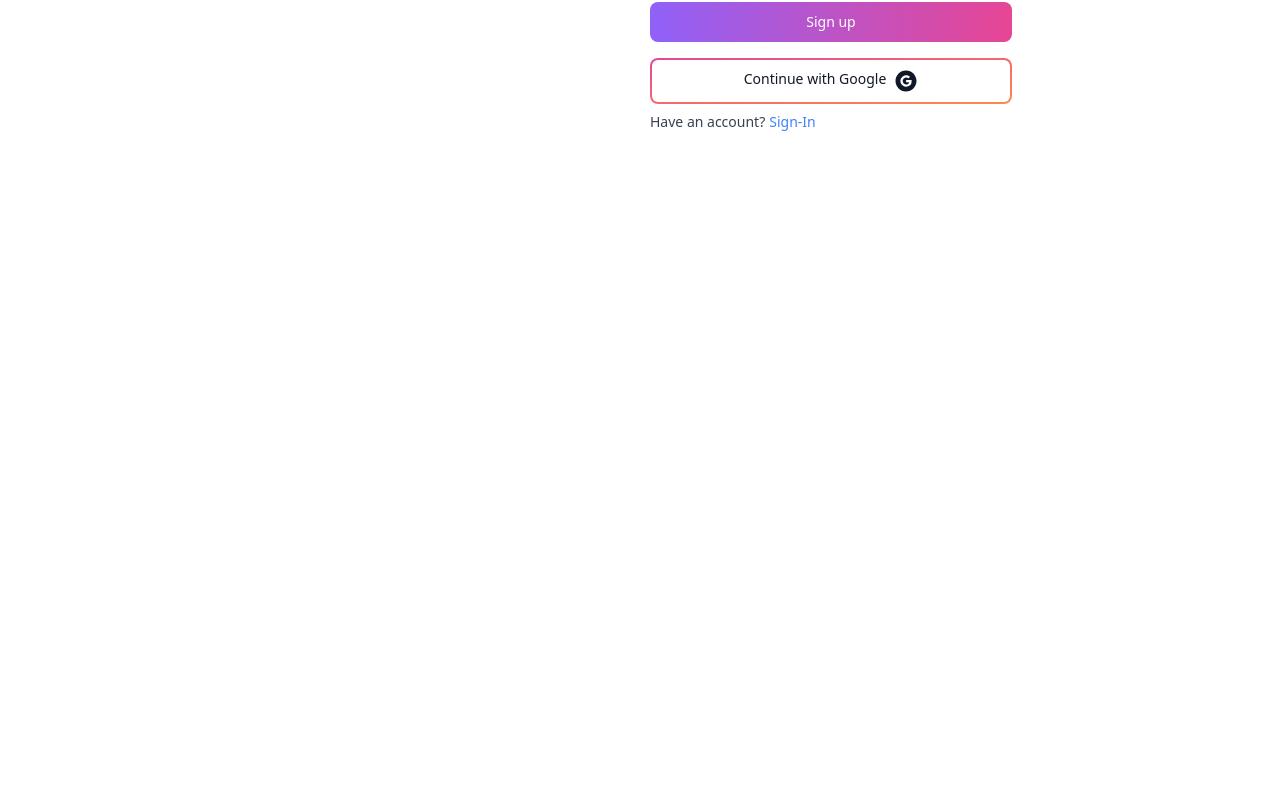
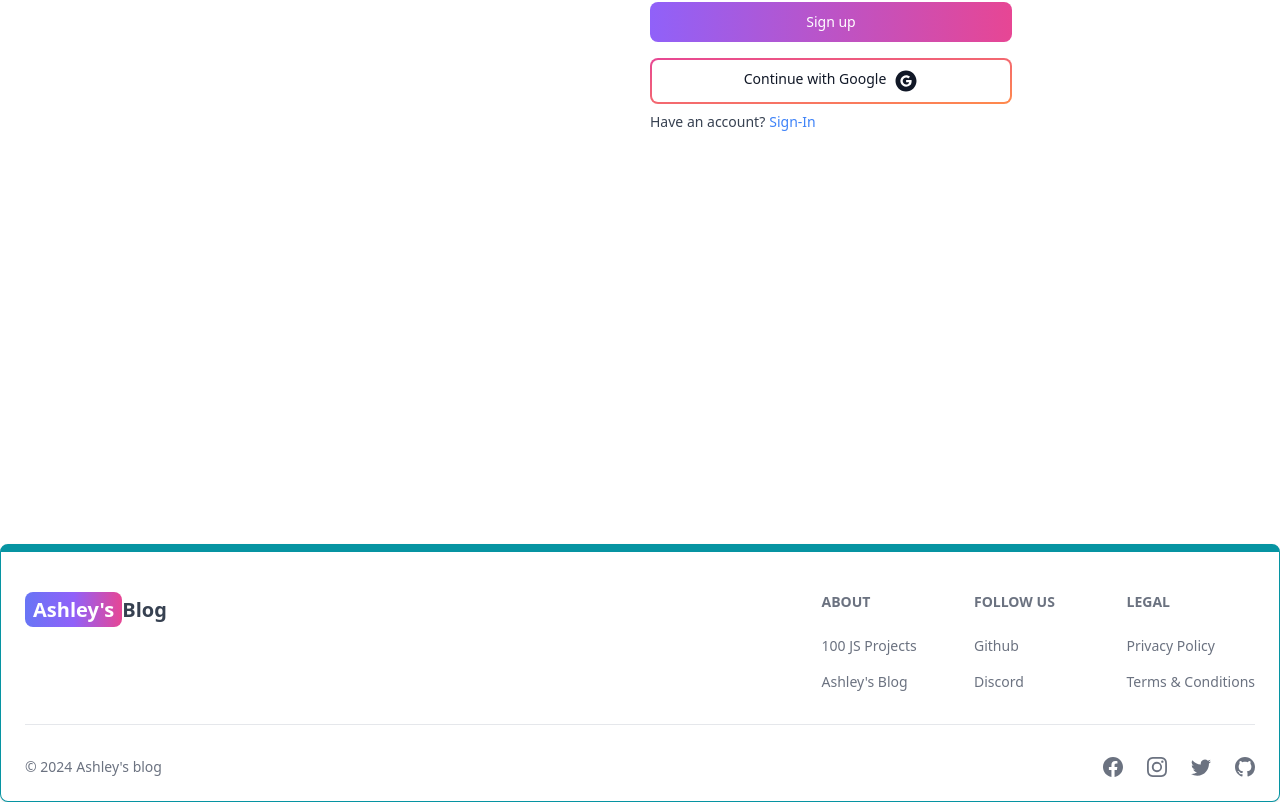
Before and after one commit to amansharma241/MERN-Blog, a React (Vite) app in the folder client/: page /signup in a window 1280 px wide. Shown: the part 400-1202 px from the top of the page. Before the commit the page ends 944 px from the top, so only its background shows below. Built offline with nearby package versions, Linux system fonts and the light colour scheme; no server answers.

Commit message:
Updated profile page UI

```diff
--- a/client/src/App.jsx
+++ b/client/src/App.jsx
@@ -24,7 +24,7 @@ export default function App() {
         <Route path="/projects" element={<Projects />} />
         <Route path="/signup" element={<SignUp/>} />
       </Routes>
-      {/* <FooterComp/> */}
+      <FooterComp/>
     </BrowserRouter>
   )
 }
--- a/client/src/Components/Dashboard.jsx
+++ b/client/src/Components/Dashboard.jsx
@@ -1,8 +1,29 @@
-import React from 'react'
+import React, { useEffect, useState } from 'react'
+import { useLocation } from 'react-router-dom'
+import DashSideBar from './Dashboard/DashSideBar';
+import DashProfile from './Dashboard/DashProfile';
 
 function Dashboard() {
+  const location = useLocation();
+  const [tab, setTab] = useState('');
+
+  useEffect(() => {
+    const urlParams = new URLSearchParams(location.search);
+    const tabParam = urlParams.get('tab');
+    if(tabParam) setTab(tabParam)
+  }, [location.search])
   return (
-    <div>Dasboard</div>
+    <div className=' min-h-screen flex flex-col md:flex-row'>
+      {/* left side of the dasboard */}
+      <div >
+          <DashSideBar/>
+      </div>
+
+      {/* profile... */}
+      <div>
+        {tab==='profile' && <DashProfile/>}
+      </div>
+    </div>
   )
 }
 
--- /dev/null
+++ b/client/src/Components/Dashboard/DashProfile.jsx
@@ -0,0 +1,27 @@
+import React from 'react'
+import {useSelector} from 'react-redux';
+import {Button, TextInput} from 'flowbite-react'
+
+const DashProfile = () => {
+  const {currentUser} = useSelector(state=>state.user)
+  return (
+    <div className='max-w-lg mx-auto p-3 w-full'>
+        <h1 className='font-semibold text-3xl text-center mt-5 mb-5'>Profile</h1>
+        <form className='flex flex-col gap-4'>
+            <div className="w-32 h-32 self-center shadow-md overflow-hidden rounded-full">
+            <img src={currentUser.profilePicture} alt='user' className='rounded-full w-full h-full object-cover border-8 border-[lightgray]'/>
+            </div>
+            <TextInput type='text' id='username' placeholder='username' defaultValue={currentUser.username}/>
+            <TextInput type='email' id='email' placeholder='email' defaultValue={currentUser.email}/>
+            <TextInput type='password' id='password' placeholder='password' />
+            <Button type='submit' gradientDuoTone='purpleToBlue' outline>Update</Button>
+        </form>
+        <div className ='text-red-500 flex justify-between mt-3'>
+            <span>Delete Account</span>
+            <span>Signout</span>
+        </div>
+    </div>
+  )
+}
+
+export default DashProfile
--- /dev/null
+++ b/client/src/Components/Dashboard/DashSideBar.jsx
@@ -0,0 +1,33 @@
+import { Sidebar } from 'flowbite-react'
+import React, { useState,useEffect } from 'react'
+import {HiArrowSmRight, HiUser} from 'react-icons/hi';
+import { Link, useLocation } from 'react-router-dom';
+
+const DashSideBar = () => {
+  const location = useLocation();
+  const [tab, setTab] = useState('');
+
+  useEffect(() => {
+    const urlParams = new URLSearchParams(location.search);
+    const tabParam = urlParams.get('tab');
+    if(tabParam) setTab(tabParam)
+  }, [location.search])
+  return (
+    <Sidebar className='w-full md:w-56'>
+        <Sidebar.Items>
+            <Sidebar.ItemGroup>
+              <Link to='/dashboard?tab=profile'>
+              <Sidebar.Item active={tab==='profile'} icon={HiUser} label={'User'} labelColor='dark' className='cursor-pointer' >
+                Profile
+                </Sidebar.Item>
+              </Link>
+              <Sidebar.Item  icon = {HiArrowSmRight} className='cursor-pointer'>
+                Sign-Out
+              </Sidebar.Item>
+            </Sidebar.ItemGroup>
+        </Sidebar.Items>
+    </Sidebar>
+  )
+}
+
+export default DashSideBar
--- a/client/src/Components/FooterComp.jsx
+++ b/client/src/Components/FooterComp.jsx
@@ -1,22 +1,80 @@
-import { Footer } from 'flowbite-react'
-import React from 'react'
-import { Link } from 'react-router-dom'
-
-function FooterComp() {
+import { Footer } from 'flowbite-react';
+import { Link } from 'react-router-dom';
+import { BsFacebook, BsInstagram, BsTwitter, BsGithub, BsDribbble } from 'react-icons/bs';
+export default function FooterCom() {
   return (
     <Footer container className='border border-t-8 border-teal-500'>
-      <div>
-        <div>
-          <div>
-          <Link to="/" className='self-center whitespace-nowrap text-xl sm:text-xl font-semibold dark:text-white'>
-          <span className='px-2 py-1 bg-gradient-to-r from-indigo-500 via-purple-500 to-pink-500 rounded-lg text-white '>Ashley's</span>
-          Blog
-        </Link>
+      <div className='w-full max-w-7xl mx-auto'>
+        <div className='grid w-full justify-between sm:flex md:grid-cols-1'>
+          <div className='mt-5'>
+            <Link
+              to='/'
+              className='self-center whitespace-nowrap text-lg sm:text-xl font-semibold dark:text-white'
+            >
+              <span className='px-2 py-1 bg-gradient-to-r from-indigo-500 via-purple-500 to-pink-500 rounded-lg text-white'>
+                Ashley's
+              </span>
+              Blog
+            </Link>
+          </div>
+          <div className='grid grid-cols-2 gap-8 mt-4 sm:grid-cols-3 sm:gap-6'>
+            <div>
+              <Footer.Title title='About' />
+              <Footer.LinkGroup col>
+                <Footer.Link
+                  href='https://www.100jsprojects.com'
+                  target='_blank'
+                  rel='noopener noreferrer'
+                >
+                  100 JS Projects
+                </Footer.Link>
+                <Footer.Link
+                  href='/about'
+                  target='_blank'
+                  rel='noopener noreferrer'
+                >
+                  Ashley's Blog
+                </Footer.Link>
+              </Footer.LinkGroup>
+            </div>
+            <div>
+              <Footer.Title title='Follow us' />
+              <Footer.LinkGroup col>
+                <Footer.Link
+                  href='https://www.github.com/amansharma241'
+                  target='_blank'
+                  rel='noopener noreferrer'
+                >
+                  Github
+                </Footer.Link>
+                <Footer.Link href='#'>Discord</Footer.Link>
+              </Footer.LinkGroup>
+            </div>
+            <div>
+              <Footer.Title title='Legal' />
+              <Footer.LinkGroup col>
+                <Footer.Link href='#'>Privacy Policy</Footer.Link>
+                <Footer.Link href='#'>Terms &amp; Conditions</Footer.Link>
+              </Footer.LinkGroup>
+            </div>
+          </div>
+        </div>
+        <Footer.Divider />
+        <div className='w-full sm:flex sm:items-center sm:justify-between'>
+          <Footer.Copyright
+            href='#'
+            by="Ashley's blog"
+            year={new Date().getFullYear()}
+          />
+          <div className="flex gap-6 sm:mt-0 mt-4 sm:justify-center">
+            <Footer.Icon href='#' icon={BsFacebook}/>
+            <Footer.Icon href='#' icon={BsInstagram}/>
+            <Footer.Icon href='#' icon={BsTwitter}/>
+            <Footer.Icon href='https://github.com/amansharma241' icon={BsGithub}/>
+
           </div>
         </div>
       </div>
     </Footer>
-  )
+  );
 }
-
-export default FooterComp
--- a/client/src/Components/PrivateRoute.jsx
+++ b/client/src/Components/PrivateRoute.jsx
@@ -4,7 +4,6 @@ import { Outlet,Navigate } from 'react-router-dom';
 
 const PrivateRoute = () => {
     const {currentUser} = useSelector((state)=>state.user);
-    console.log(currentUser)
   return (
         currentUser ? <Outlet/>  : <Navigate to='/signin' />
   )
```
